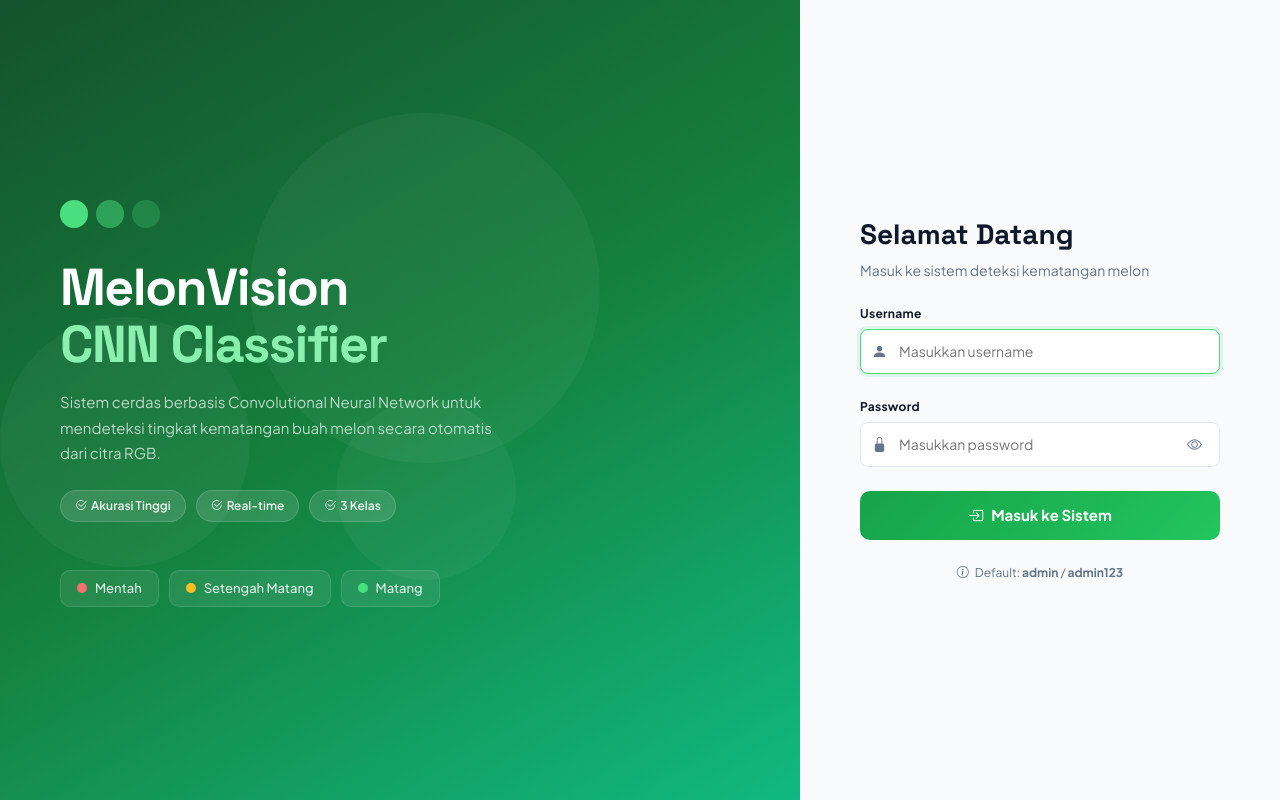
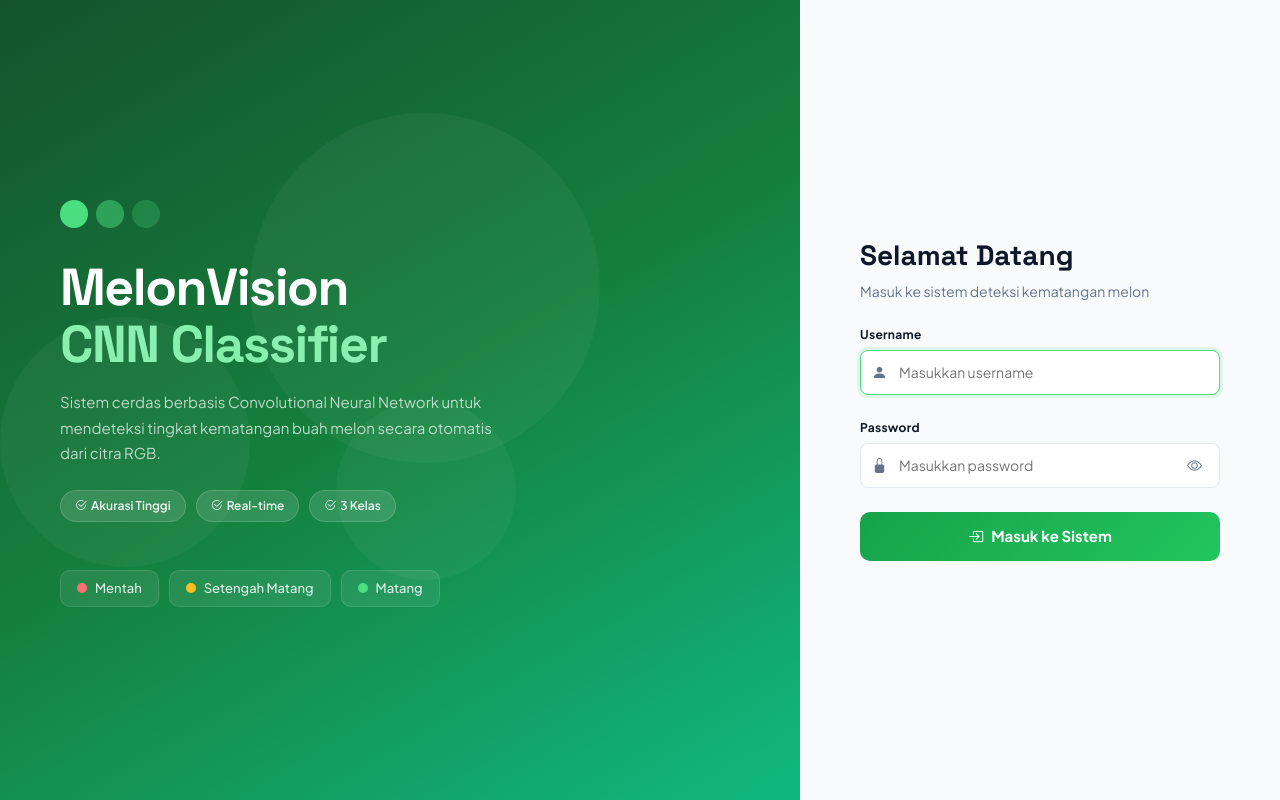
Before and after one commit to projectbbag/Melon_CNN, a Flask app: page / in a window 1280 px wide. Run offline with Flask 3, Linux system fonts and the light colour scheme; some libraries are stand-ins or nearby versions.

Commit message:
Update login.html

```diff
--- a/templates/login.html
+++ b/templates/login.html
@@ -93,10 +93,6 @@
           Masuk ke Sistem
         </button>
 
-        <div class="login-hint mt-4">
-          <i class="bi bi-info-circle me-1"></i>
-          Default: <strong>admin</strong> / <strong>admin123</strong>
-        </div>
       </form>
     </div>
   </div>
```
